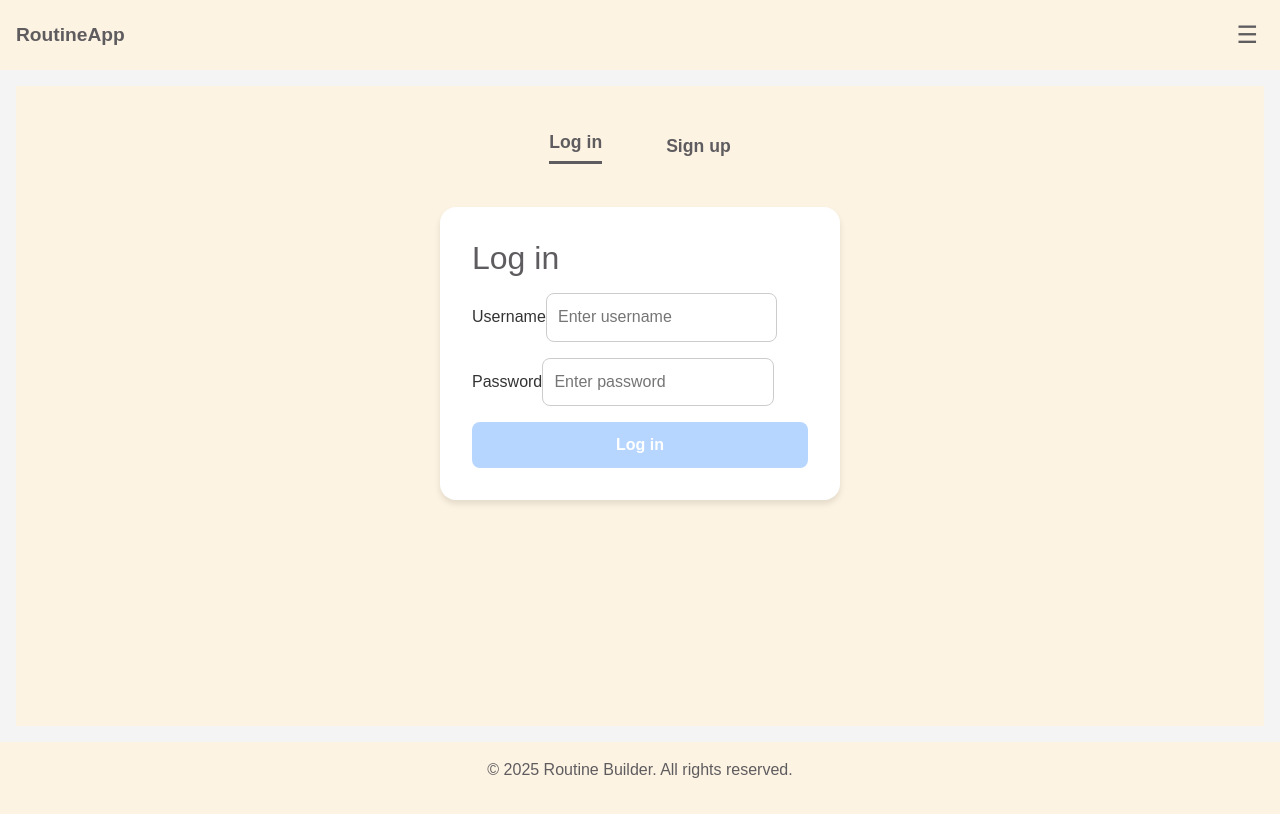
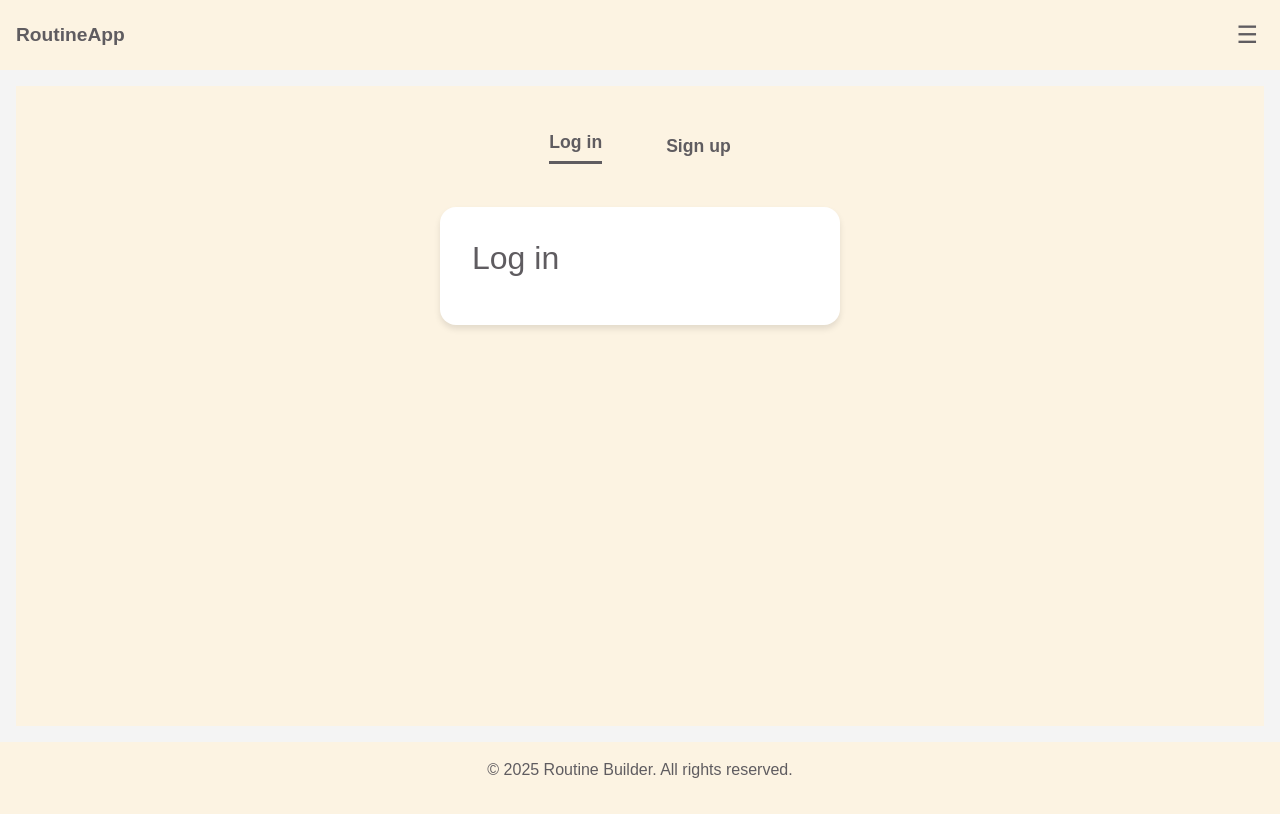
Before and after one commit to AlexandraEL9/draft-project, a React (Create React App) app: page /login in a window 1280 px wide. Built offline with nearby package versions, Linux system fonts and the light colour scheme.

Commit message:
Login form build 1- basic component

```diff
--- a/src/components/LoginForm.js
+++ b/src/components/LoginForm.js
@@ -1,23 +1,12 @@
-// LoginForm.js
+// src/components/LoginForm.js
 import React from 'react';
 
-function LoginForm({ isLogin }) {
+function LoginForm() {
   return (
     <div className="auth-card">
-      <h2>{isLogin ? 'Log in' : 'Sign up'}</h2>
+      <h2>Log in</h2>
       <form>
-        <label>
-          Username
-          <input type="text" placeholder="Enter username" />
-        </label>
-        <label>
-          Password
-          <input type="password" placeholder="Enter password" />
-        </label>
-
-        <button type="submit">
-          {isLogin ? 'Log in' : 'Sign up'}
-        </button>
+        {/* form fields go here */}
       </form>
     </div>
   );
```
